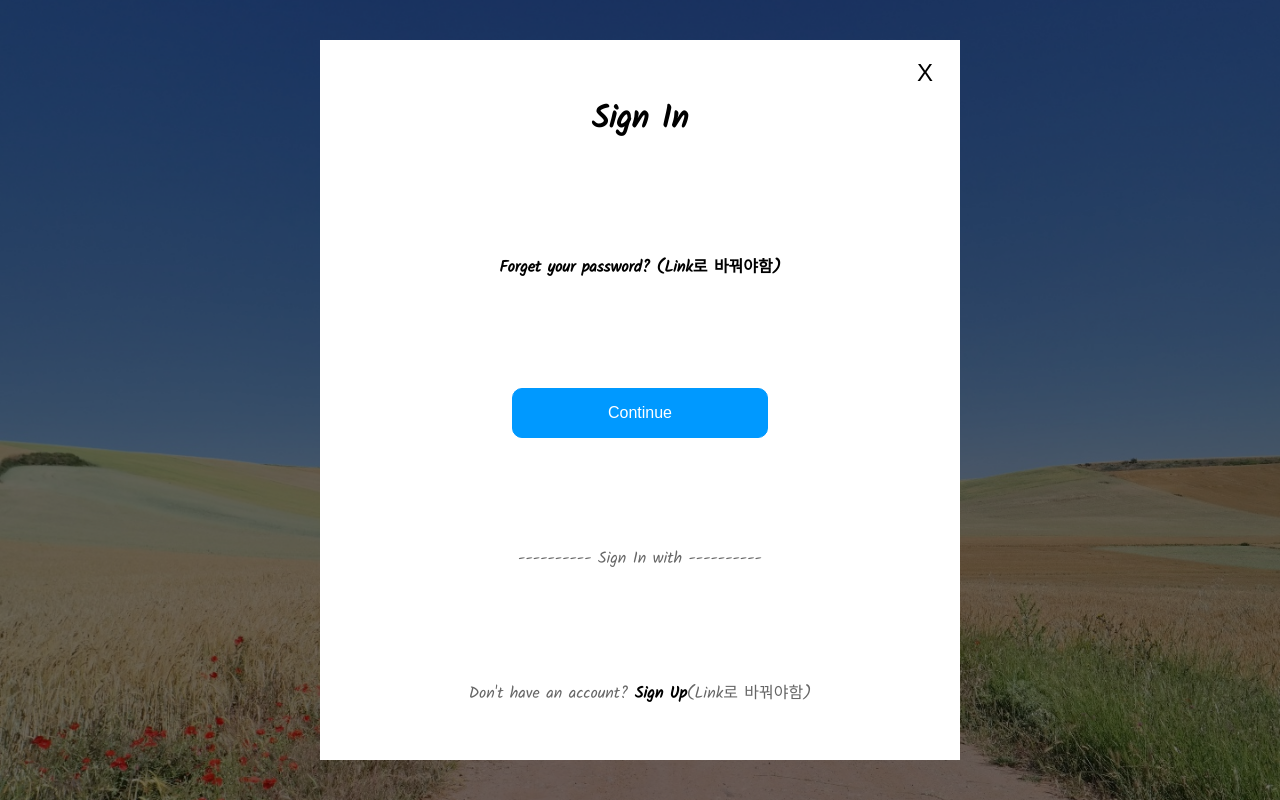
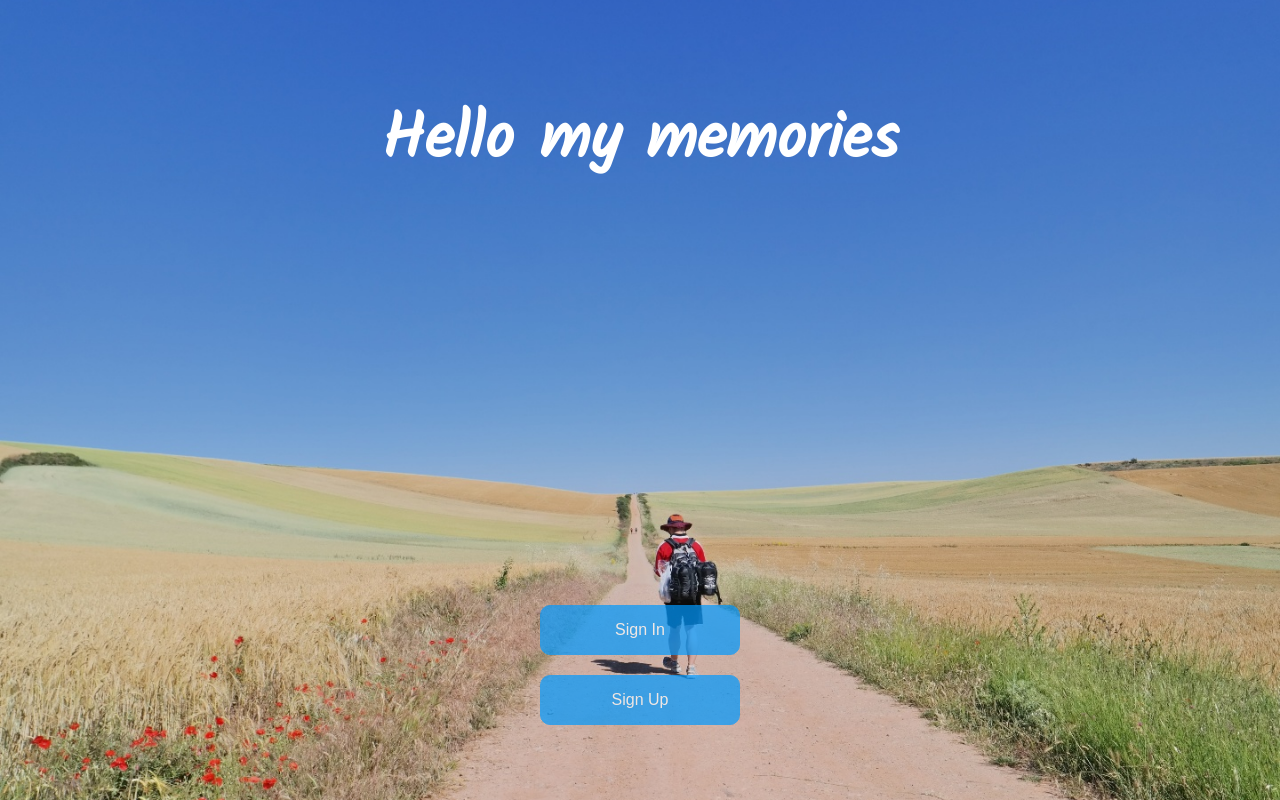
Before and after one commit to GiSeok-Hong/my_footprints_front, a React app: page / in a window 1280 px wide. Built offline with nearby package versions, Linux system fonts and the light colour scheme.

Commit message:
styled.d.ts 파일 추가 및 적용

```diff
--- a/src/components/common/closeBtn.tsx
+++ b/src/components/common/closeBtn.tsx
@@ -1,13 +1,12 @@
 import React from 'react';
 import styled from 'styled-components';
-import { MAIN_PALETTE } from '../../styles/theme';
 
 const Button = styled.button`
   /* 기본 모양 */
   padding:5px 7px;
   cursor:pointer;
   line-height:16px;
-  background-color: ${MAIN_PALETTE.MAIN_WHITE};
+  background-color: ${props => props.theme.colors.white};
   border:none;
   outline:none;
 
--- a/src/components/common/header.tsx
+++ b/src/components/common/header.tsx
@@ -1,11 +1,10 @@
 import React from 'react';
 import styled from 'styled-components';
-import { MAIN_PALETTE } from '../../styles/theme';
 
 const Wrapper = styled.div`
   width:100vw;
   height:100px;
-  background-color:${MAIN_PALETTE.MAIN_BLUE};
+  background-color:${props => props.theme.colors.main};
   position:absolute;
   font-family:'Kalam';
 
--- a/src/components/index/continueBtn.tsx
+++ b/src/components/index/continueBtn.tsx
@@ -1,21 +1,20 @@
 import React from 'react';
 import styled from 'styled-components';
-import { MAIN_PALETTE } from '../../styles/theme';
 
 const Button = styled.button`
   width:20vw;
   height:50px;
-  background-color: ${MAIN_PALETTE.MAIN_BLUE};
-  color:${MAIN_PALETTE.MAIN_WHITE};
-  border:1px solid ${MAIN_PALETTE.MAIN_BLUE};
+  background-color: ${props => props.theme.colors.main};
+  color:${props => props.theme.colors.white};
+  border:1px solid ${props => props.theme.colors.main};
   border-radius:10px;
   cursor:pointer;
   font-size:1rem;
   outline:none;
 
   &:hover {
-    background-color: ${MAIN_PALETTE.MAIN_WHITE};
-    color: ${MAIN_PALETTE.MAIN_BLUE};
+    background-color: ${props => props.theme.colors.white};
+    color: ${props => props.theme.colors.main};
   }
 `
 
--- a/src/components/index/indexBtn.tsx
+++ b/src/components/index/indexBtn.tsx
@@ -1,22 +1,20 @@
 import React from 'react';
 import styled from 'styled-components';
-import { MAIN_PALETTE } from '../../styles/theme';
 
 const Button = styled.button`
   /* 기본 모양 */
   width:200px;
   height:50px;
   border-radius: 10px;
-  padding:15px;
   opacity:0.7;
-  border: 1px solid ${MAIN_PALETTE.MAIN_BLUE};
-  background-color: ${MAIN_PALETTE.MAIN_BLUE};
+  border: 1px solid ${props => props.theme.colors.main};
+  background-color: ${props => props.theme.colors.main};
   cursor:pointer;
   outline:none;
 
   /* 폰트 관련 */
   font-size: 1rem;
-  color: ${MAIN_PALETTE.MAIN_WHITE};
+  color: ${props => props.theme.colors.white};
 
   /* 위치 */
   position:absolute;
@@ -26,8 +24,8 @@ const Button = styled.button`
 
 
   &:hover {
-    background-color: ${MAIN_PALETTE.MAIN_WHITE};
-    color:${MAIN_PALETTE.MAIN_BLUE};
+    background-color: ${props => props.theme.colors.white};
+    color:${props => props.theme.colors.main};
   }
 `;
 
--- a/src/components/index/input.tsx
+++ b/src/components/index/input.tsx
@@ -7,7 +7,9 @@ const Input = styled.input`
 
 const IndexInput = () => {
   return (
-    <Input>d</Input>
+
+      <Input>d</Input>
+
   );
 }
 
--- a/src/pages/index.tsx
+++ b/src/pages/index.tsx
@@ -1,6 +1,5 @@
 import React from 'react';
 import styled from 'styled-components';
-import { MAIN_PALETTE } from '../styles/theme';
 import IndexBtn from '../components/index/indexBtn';
 import IndexModal from '../components/index/modal';
 // import Header from '../components/common/header';
@@ -14,9 +13,8 @@ const Index = styled.div`
   position:relative;
 
   &>h1 {
-    color: ${MAIN_PALETTE.MAIN_WHITE};
+    color: ${props => props.theme.colors.white};
     font-size:5vw;
-    text-align:center;
     font-family: "Kalam";
     position:absolute;
     top:7vw;
@@ -27,7 +25,7 @@ const Index = styled.div`
 
 
 const IndexPage = () => {
-  const issign = true;
+  const issign = false;
 
   return (
     <Index>
--- a/src/styles/theme.ts
+++ b/src/styles/theme.ts
@@ -1,4 +1,12 @@
-export const MAIN_PALETTE = {
-  MAIN_BLUE: '#0099FF',
-  MAIN_WHITE: '#fff',
+import { DefaultTheme } from 'styled-components';
+
+const myTheme: DefaultTheme = {
+  borderRadius: "10px",
+
+  colors: {
+    main: "#0099FF",
+    white: "#fff",
+  },
 }
+
+export { myTheme };
```
Also changed, not shown: src/app.tsx (+4 -3 lines), src/pages/main.tsx (added, +12 -0 lines), src/styles/styled.d.ts (added, +12 -0 lines).
